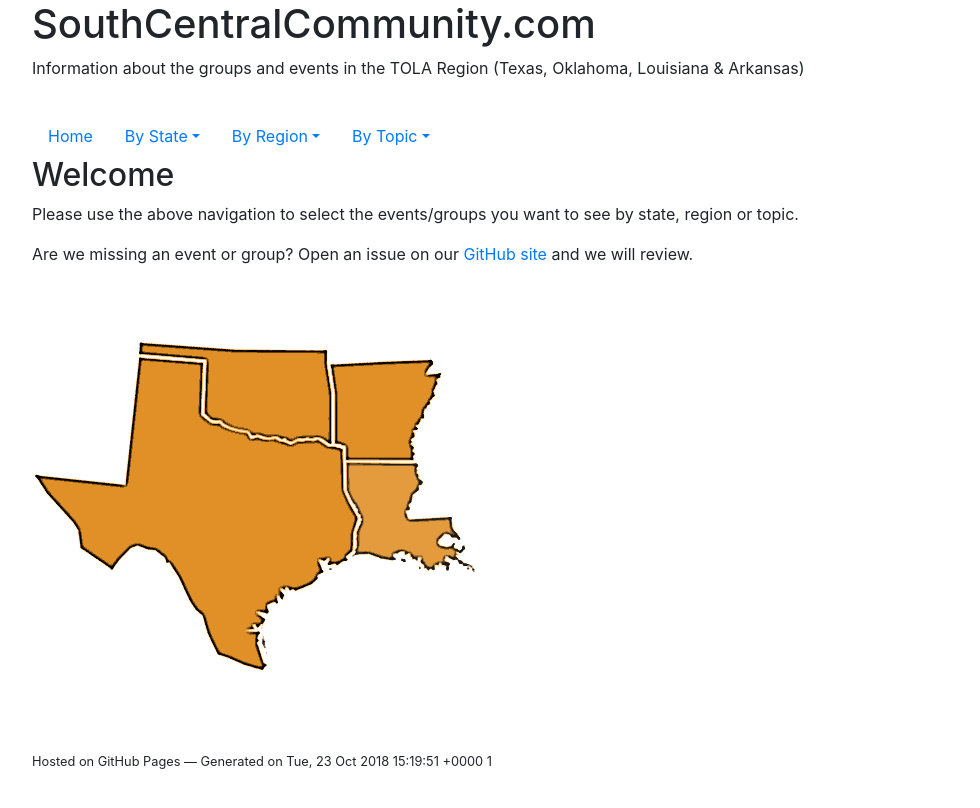
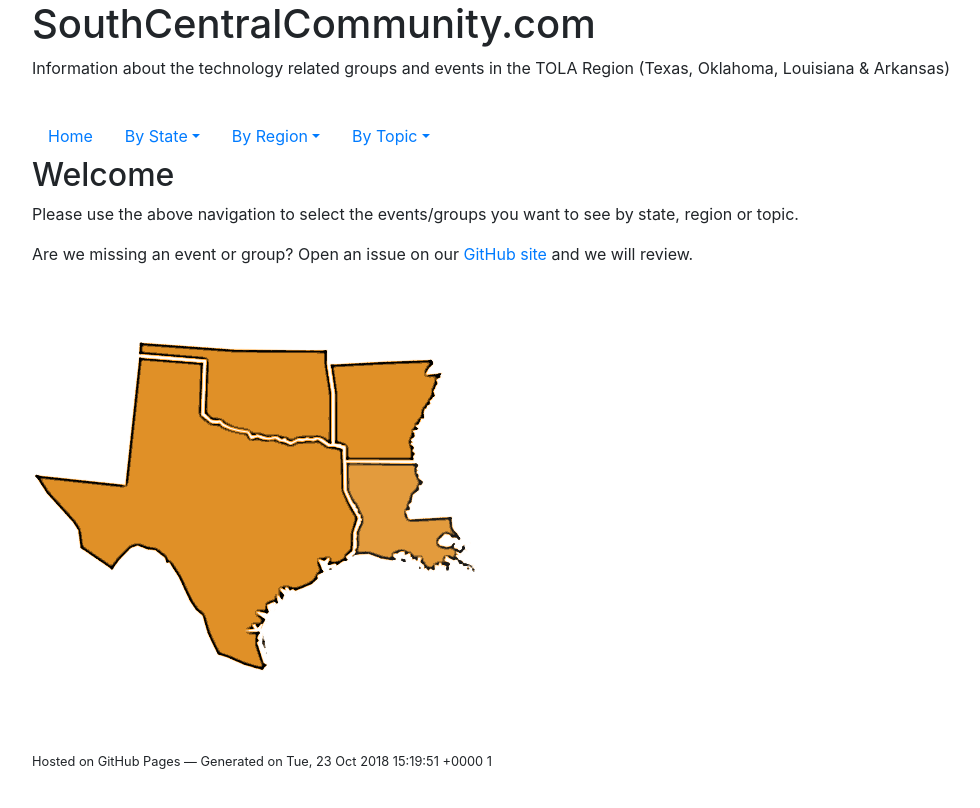
Before and after one commit to southcentralcommunity/southcentralcommunity.github.io, a Jekyll site: the page built from index.md, in a window 1280 px wide. Shown: the top 808 px of the page, without its empty margins (53-1033 px from the left). Built offline with Jekyll 4.4.1, drawn with Linux system fonts in a browser that asks for light colours; our own code applies the rules of GitHub Pages for plain Markdown files.

Commit message:
Update _config.yml

```diff
--- a/_config.yml
+++ b/_config.yml
@@ -1,7 +1,7 @@
 markdown: kramdown
 theme: jekyll-theme-minimal
 title: SouthCentralCommunity.com
-description: Information about the groups and events in the TOLA Region (Texas, Oklahoma, Louisiana & Arkansas)
+description: Information about the technology related groups and events in the TOLA Region (Texas, Oklahoma, Louisiana & Arkansas)
 
 collections:
   events:
@@ -17,3 +17,4 @@ collections:
   topics:
     output: true
     permalink: /topics/:path/
+    layout: topic
```
